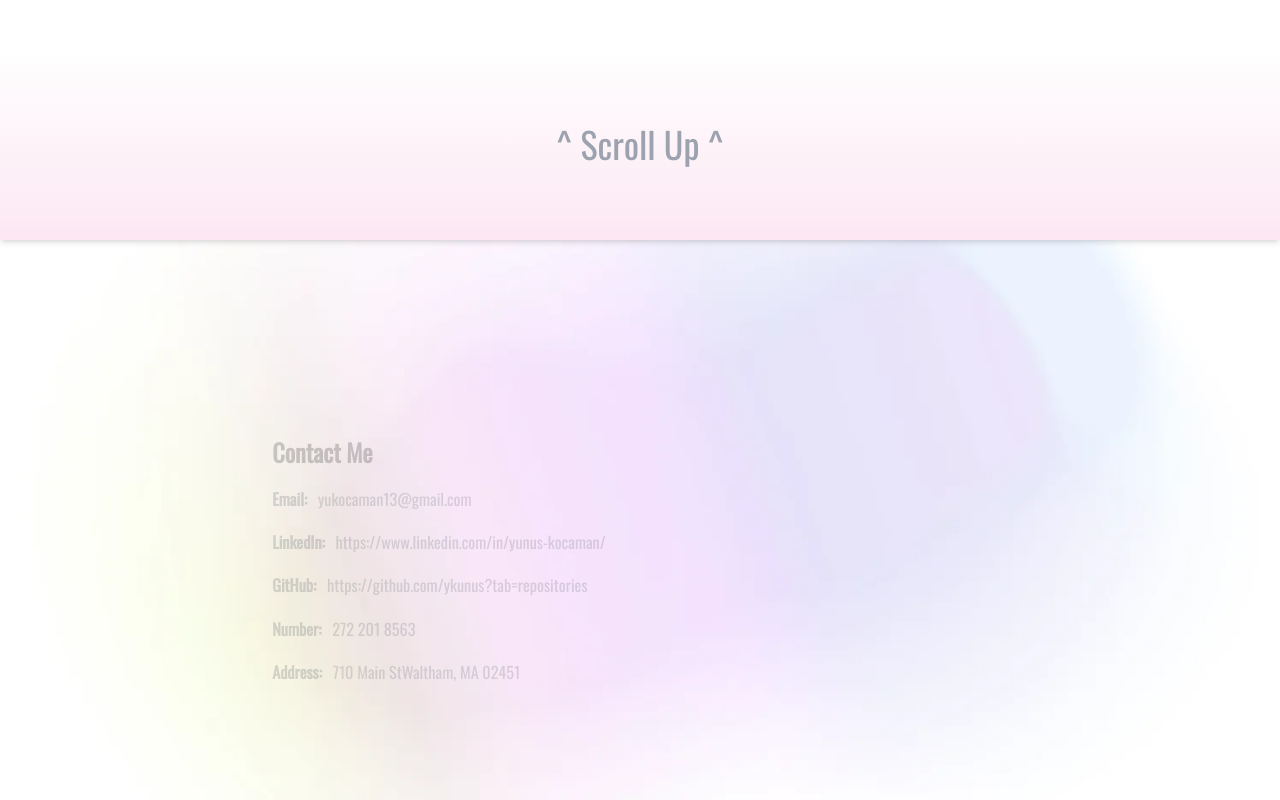
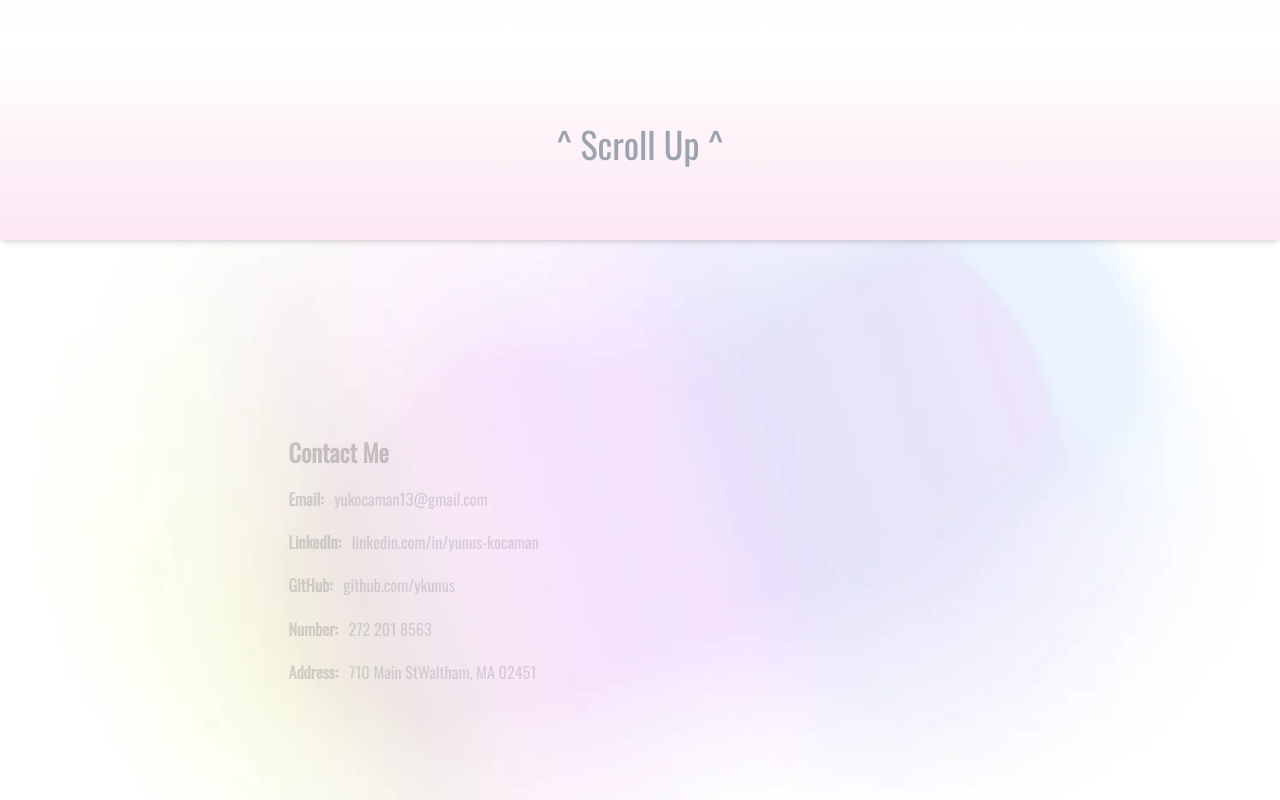
Before and after one commit to ykunus/MyPortfolio, a Next.js app: page / in a window 1280 px wide. Shown: the part 6902-7702 px from the top of the page. Built offline with nearby package versions, Linux system fonts and the light colour scheme.

Commit message:
contact is now mobile friendly

```diff
--- a/src/app/pages/contact.tsx
+++ b/src/app/pages/contact.tsx
@@ -2,40 +2,38 @@ import React from 'react'
 
 const contact = () => {
   return (
-    <div className=" space-y-8 ml-24">
+    <div className="space-y-8 px-6 md:ml-24">
         <div className="w-left">
-            <h1 className="text-4xl font-bold text-black">Contact Me</h1>
+            <h1 className="text-3xl md:text-4xl font-bold text-black text-center md:text-left">Contact Me</h1>
         </div>
         <div className="">
-            <ul className=" text-2xl space-y-8">
+            <ul className="text-lg md:text-2xl space-y-6 md:space-y-8">
                 <li>
-                    <a href="mailto:yukocaman13@gmail.com" className= "space-x-4">
+                    <a href="mailto:yukocaman13@gmail.com" className="flex flex-col md:flex-row md:space-x-4">
                         <span className="hover:text-blue-500 text-gray-700 font-semibold">Email:</span>
                         <span className="text-gray-600 font-light">yukocaman13@gmail.com</span>
                     </a>
                 </li>
                 <li>
-                    <a href="https://www.linkedin.com/in/yunus-kocaman/" className= "space-x-4">
+                    <a href="https://www.linkedin.com/in/yunus-kocaman/" className="flex flex-col md:flex-row md:space-x-4">
                         <span className="hover:text-blue-500 text-gray-700 font-semibold">LinkedIn:</span>
-                        <span className="text-gray-600 font-light">https://www.linkedin.com/in/yunus-kocaman/</span>
+                        <span className="text-gray-600 font-light truncate">linkedin.com/in/yunus-kocaman</span>
                     </a>
                 </li>
                 <li>
-                    <a href="https://github.com/ykunus?tab=repositories" className= "space-x-4">
+                    <a href="https://github.com/ykunus?tab=repositories" className="flex flex-col md:flex-row md:space-x-4">
                         <span className="hover:text-blue-500 text-gray-700 font-semibold">GitHub:</span>
-                        <span className="text-gray-600 font-light">https://github.com/ykunus?tab=repositories</span>
+                        <span className="text-gray-600 font-light truncate">github.com/ykunus</span>
                     </a>
                 </li>
-                <li className= "space-x-4">
+                <li className="flex flex-col md:flex-row md:space-x-4">
                     <span className="hover:text-blue-500 text-gray-700 font-semibold">Number:</span>
                     <span className="text-gray-600 font-light">272 201 8563</span>
                 </li>
-                <li className= "space-x-4">
-                    <span className="hover:text-blue-500 text-gray-700  font-semibold">Address:</span>
+                <li className="flex flex-col md:flex-row md:space-x-4">
+                    <span className="hover:text-blue-500 text-gray-700 font-semibold">Address:</span>
                     <span className="text-gray-600 font-light">710 Main StWaltham, MA 02451</span>
                 </li>
-
-
             </ul>
         </div>
     </div>
```
